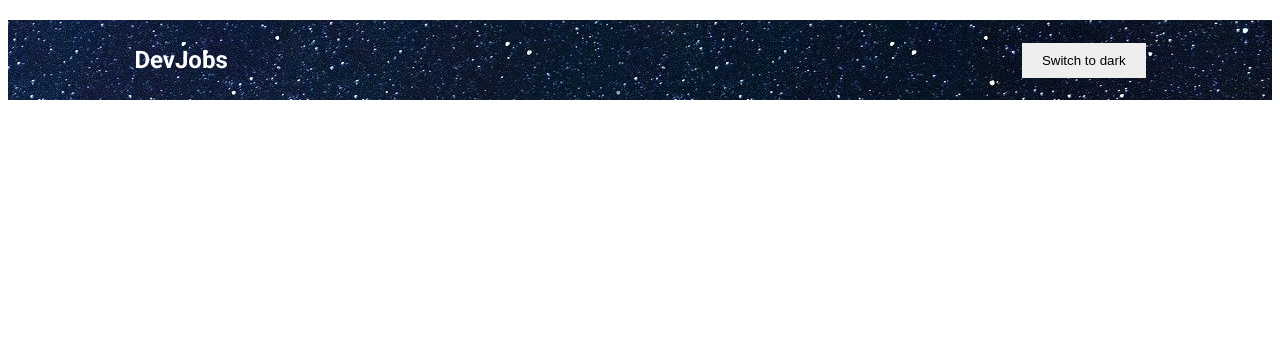
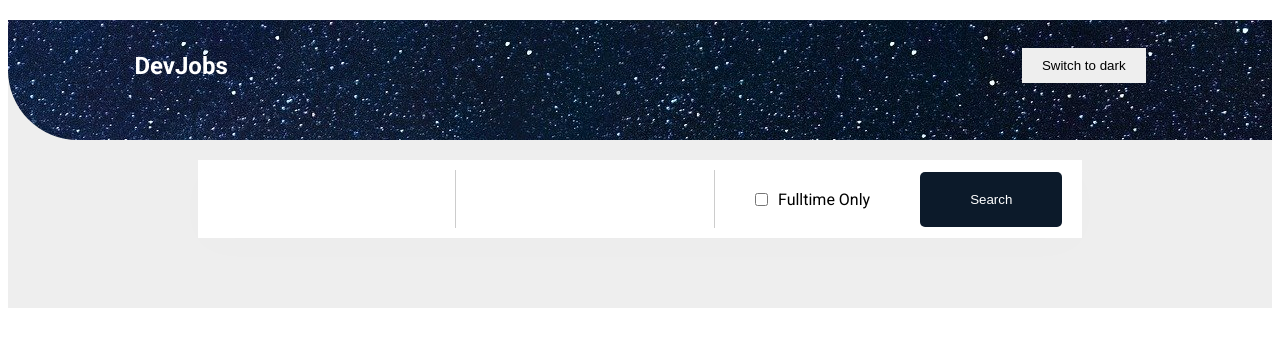
Before and after one commit to zillur-rgb/Job-Board, a React (Create React App) app: page / in a window 1280 px wide. Shown: the top 346 px of the page. Built offline with nearby package versions, Linux system fonts and the light colour scheme.

Commit message:
Form Design

```diff
--- a/src/App.js
+++ b/src/App.js
@@ -2,6 +2,7 @@ import axios from "axios";
 import { useEffect, useState } from "react";
 import { Wrapper } from "./App.style";
 import Header from "./Components/Header/Header";
+import SearchBar from "./Components/SearchBar/SearchBar";
 
 function App() {
   const [jobs, setJobs] = useState([]);
@@ -14,6 +15,7 @@ function App() {
   return (
     <Wrapper>
       <Header />
+      <SearchBar />
     </Wrapper>
   );
 }
--- a/src/App.style.js
+++ b/src/App.style.js
@@ -3,7 +3,10 @@ import styled from "styled-components";
 export const Wrapper = styled.div`
   margin: 0;
   padding: 0;
+  padding-bottom: 50px;
   font-family: "Roboto";
   outline: none;
   border: none;
+  position: relative;
+  background-color: #eee;
 `;
--- a/src/Components/Header/Header.style.js
+++ b/src/Components/Header/Header.style.js
@@ -1,13 +1,13 @@
 import styled from "styled-components";
 
 export const HeaderPreContainer = styled.div`
-  height: 80px;
+  height: 120px;
   background-image: url("Background.jpg");
+  border-radius: 0 0 0 70px;
 `;
 
 export const HeaderContainer = styled.div`
   max-width: 100vw;
-  height: 100%;
   margin: 20px 10%;
   display: flex;
   align-items: center;
--- /dev/null
+++ b/src/Components/SearchBar/SearchBar.jsx
@@ -0,0 +1,31 @@
+import React from "react";
+import { InputForm, SearchContainer, SubmitBtn } from "./SearchBar.style";
+
+const SearchBar = () => {
+  return (
+    <SearchContainer>
+      <InputForm type="text" />
+      <InputForm type="text" />
+      <input
+        type="checkbox"
+        id="check"
+        name="check"
+        style={{
+          margin: "0 10px 0 40px",
+          border: "none",
+          backgroundColor: "#eee",
+        }}
+      />
+      <label
+        htmlFor="check"
+        style={{ whiteSpace: "nowrap", marginRight: "30px" }}
+      >
+        Fulltime Only
+      </label>
+
+      <SubmitBtn>Search</SubmitBtn>
+    </SearchContainer>
+  );
+};
+
+export default SearchBar;
--- /dev/null
+++ b/src/Components/SearchBar/SearchBar.style.js
@@ -0,0 +1,34 @@
+import styled from "styled-components";
+
+export const SearchContainer = styled.form`
+  max-width: 100%;
+  background: #fff;
+  margin: 20px 15%;
+  padding: 10px 0;
+  box-shadow: 0px 10px 40px 0 rgba(0, 0, 0, 0.01);
+  display: flex;
+  align-items: center;
+  justify-content: center;
+`;
+
+export const InputForm = styled.input`
+  padding: 20px 20px;
+  width: 40%;
+  border-right: 1px solid #ccc;
+  border-bottom: none;
+  border-top: none;
+  border-left: none;
+  outline: #0c1a2a;
+  font-size: 1rem;
+`;
+
+export const SubmitBtn = styled.button`
+  padding: 20px 50px;
+  margin: 0 20px;
+  cursor: pointer;
+  background-color: #0c1a2a;
+  color: #fff;
+  outline: none;
+  border: none;
+  border-radius: 5px;
+`;
```
